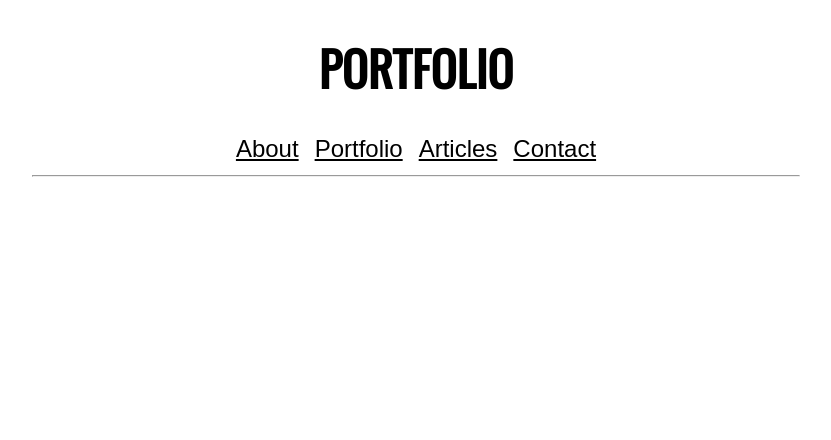
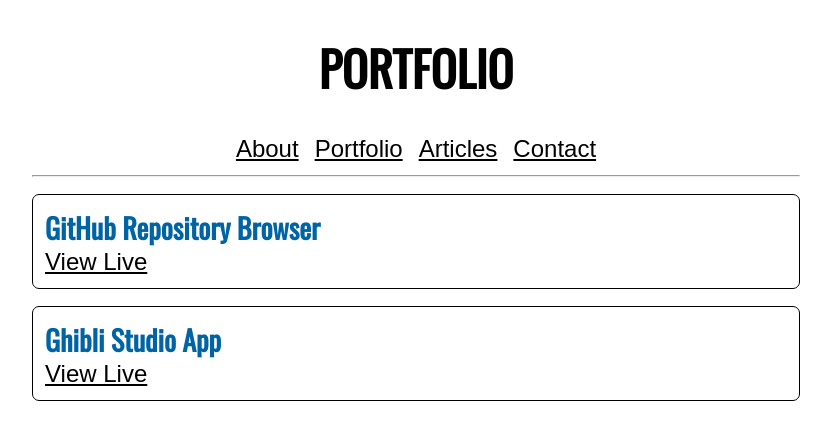
Before and after one commit to johnnyvalles/johnnyvalles.github.io, a Jekyll site: the page built from portfolio.html, in a window 1280 px wide. Shown: the top 440 px of the page, without its empty margins (224-1055 px from the left). Built offline with Jekyll 4.4.1, drawn with Linux system fonts in a browser that asks for light colours.

Commit message:
Create initial project cards for portfolio

```diff
--- /dev/null
+++ b/_data/projects.yml
@@ -0,0 +1,4 @@
+- name: GitHub Repository Browser
+  live: https://johnnyvalles.com/repo-browser/
+- name: Ghibli Studio App
+  live: https://johnnyvalles.com/ghibli-app/
--- /dev/null
+++ b/_includes/projcard.html
@@ -0,0 +1,6 @@
+{% for proj in site.data.projects %}
+<div class="proj-card">
+    <h3 class="proj-name">{{ proj.name }}</h3>
+    <a href="{{ proj.live }}" target="_blank" class="proj-link">View Live</a>
+</div>
+{% endfor %}
--- a/_sass/main.scss
+++ b/_sass/main.scss
@@ -1,6 +1,9 @@
 body {
 	font-size: 24px;
 	padding: 0 0.5em;
+}
+a {
+	color: #000;
 }
 
 header {
@@ -44,6 +47,26 @@
 	color: #0064A4;
 }
 
+.proj-card {
+    height: 30%;
+    width: 100%;
+    border: 1px solid #000;
+    border-radius: 7px;
+    box-sizing: border-box;
+    padding: 0.5em;
+    margin: 0.7em 0;
+}
+
+.proj-name {
+    font-family: "Oswald", sans-serif;
+    margin: 0;
+    color: #0064A4;
+}
+
+.proj-link, .proj-desc {
+    font-family: "Monserrat", sans-serif;
+}
+
 /* Meh for now */
 @media (max-width: 375px) {
 	nav a {
--- a/portfolio.html
+++ b/portfolio.html
@@ -2,3 +2,4 @@
 layout: default
 title: Portfolio
 ---
+{% include projcard.html %}
```
